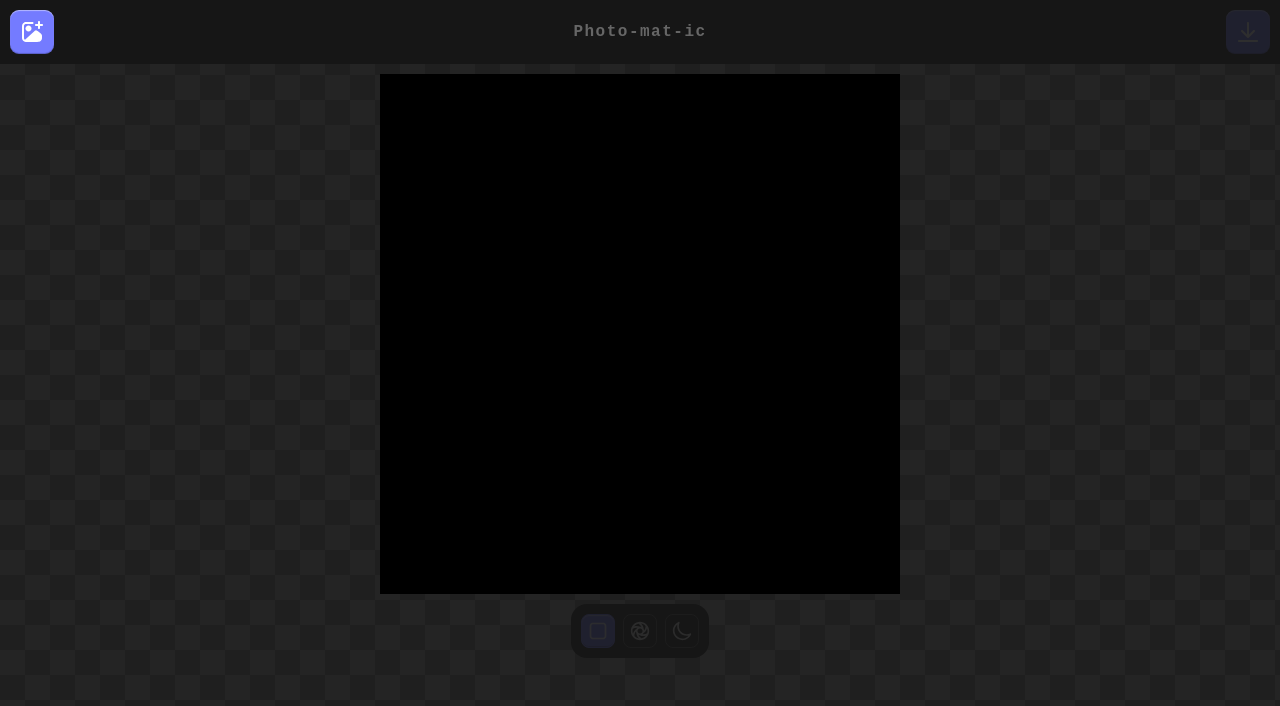
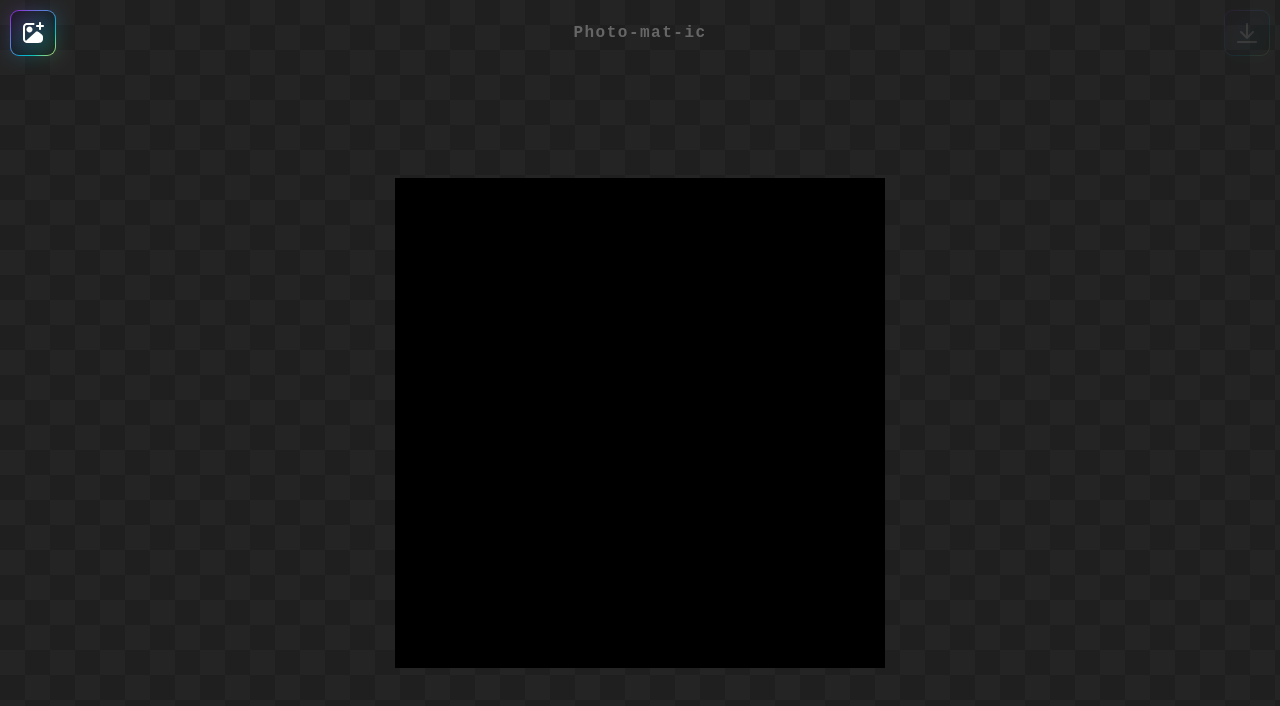
Before and after one commit to purplesquirrels/instaborder, a React (Vite) app: page / in a window 1280 px wide. Shown: the top 706 px of the page. Built offline with nearby package versions, Linux system fonts and the light colour scheme.

Commit message:
ui updates

```diff
--- a/src/App.tsx
+++ b/src/App.tsx
@@ -82,11 +82,17 @@ function readFile(file: File): Promise<PhotoData | void> {
   return new Promise((resolve) => {
     var reader = new FileReader();
 
+    // var worker = new Worker("image-worker.js");
+    // console.log("start", file.name);
+
     reader.onloadend = async function () {
       const tags = await ExifReader.load(file);
+      // console.log("reader done", file.name);
 
       const img = new Image();
       img.onload = () => {
+        // console.log("img loaded", file.name);
+
         const offscreenCanvas = document.createElement("canvas");
 
         const marginL = CANVAS_MARGIN;
@@ -108,6 +114,10 @@ function readFile(file: File): Promise<PhotoData | void> {
 
         offscreenCanvas.width = w;
         offscreenCanvas.height = h;
+
+        // worker.postMessage({
+        //   imageData: img
+        // })
 
         offscreenCanvas
           .getContext("2d", { alpha: false })
@@ -229,36 +239,46 @@ function App() {
     }
   }, [files, selectedFile, exifEnabled, bg, glow, rounded]);
 
+  async function setFiles(
+    files: FileList | null,
+    action: "append" | "replace" = "replace"
+  ) {
+    // const fs = e.target.files;
+    if (!files) return;
+
+    const first = files[0];
+
+    if (!first) return;
+
+    setLoadCount(files.length);
+    setState("loading");
+
+    console.log({ action });
+
+    if (action === "replace") {
+      store.setState((state) => {
+        return { ...state, files: [] };
+      });
+      setSelectedFile(0);
+    }
+
+    for (let i = 0; i < files.length; i++) {
+      await readFile(files[i]);
+    }
+
+    setState("editing");
+  }
+
   return (
-    <div className="card">
-      <div className="actions" style={{ margin: 0, borderRadius: 0 }}>
+    <>
+      <div className="nav">
         <input
           id="fileinput"
           type="file"
           multiple={true}
           accept="image/jpeg"
           onChange={async (e) => {
-            const fs = e.target.files;
-            if (!fs) return;
-
-            const first = fs[0];
-
-            if (!first) return;
-
-            setLoadCount(fs.length);
-            setState("loading");
-
-            store.setState((state) => {
-              return { ...state, files: [] };
-            });
-
-            setSelectedFile(0);
-
-            for (let i = 0; i < fs.length; i++) {
-              await readFile(fs[i]);
-            }
-
-            setState("editing");
+            setFiles(e.target.files, "replace");
           }}
         />
         <label className="filebutton" htmlFor="fileinput">
@@ -323,12 +343,14 @@ function App() {
           </svg>
         </button>
       </div>
+      <div className="canvas-wrap">
         <canvas
           ref={canvas}
           width={CANVAS_HEIGHT}
           height={CANVAS_HEIGHT}
         ></canvas>
-      <div className="actions" style={{ alignSelf: "center", margin: 0 }}>
+        {files && files.length > 0 ? (
+          <div className="actions">
             <label className="cb">
               <input
                 disabled={!hasSelectedFile}
@@ -441,7 +463,8 @@ function App() {
               )}
             </label>
           </div>
-      {files && files.length > 1 ? (
+        ) : null}
+      </div>
       <div className="filmstrip">
         {files?.map((f, i) => (
           <img
@@ -454,8 +477,36 @@ function App() {
             style={{ width: 100, height: 100, background: bg }}
           />
         ))}
+        {files?.length > 0 && (
+          <div className="filmstrip-add">
+            <input
+              id="addfileinput"
+              type="file"
+              multiple={true}
+              accept="image/jpeg"
+              onChange={async (e) => {
+                setFiles(e.target.files, "append");
+              }}
+            />
+            <label className="filebutton" htmlFor="addfileinput">
+              <svg
+                width="24"
+                height="24"
+                viewBox="0 0 24 24"
+                fill="none"
+                xmlns="http://www.w3.org/2000/svg"
+              >
+                <path
+                  fillRule="evenodd"
+                  clipRule="evenodd"
+                  d="M12 4C12.5523 4 13 4.44772 13 5V11H19C19.5523 11 20 11.4477 20 12C20 12.5523 19.5523 13 19 13H13V19C13 19.5523 12.5523 20 12 20C11.4477 20 11 19.5523 11 19V13H5C4.44772 13 4 12.5523 4 12C4 11.4477 4.44772 11 5 11H11V5C11 4.44772 11.4477 4 12 4Z"
+                  fill="currentColor"
+                />
+              </svg>
+            </label>
           </div>
-      ) : null}
+        )}
+      </div>
       {state === "loading" ? (
         <div className="fsloader">
           <Lottie
@@ -464,12 +515,12 @@ function App() {
             play
             style={{ width: 150, height: 150 }}
           />
-          <span>
+          {/* <span>
             Loading {files ? files.length + 1 : 1} of {loadCount}
-          </span>
+          </span> */}
         </div>
       ) : null}
-    </div>
+    </>
   );
 }
 
--- a/src/index.css
+++ b/src/index.css
@@ -11,11 +11,45 @@
   text-rendering: optimizeLegibility;
   -webkit-font-smoothing: antialiased;
   -moz-osx-font-smoothing: grayscale;
+
+  --grad-stop-1: rgb(160, 51, 255);
+  --grad-stop-2: rgb(91, 170, 255);
+  --grad-stop-3: rgb(242, 248, 113);
 }
 
 * {
   box-sizing: border-box;
 }
+
+/* .ai-generate-panel .ui-popover-content {
+    background: linear-gradient(0deg, rgb(255 255 255 / 60%), rgb(255 255 255 / 60%)) border-box,
+        linear-gradient(0deg, white, white) padding-box,
+        linear-gradient(
+                to right in oklch,
+                var(--grad-stop-1) 10%,
+                var(--grad-stop-2) 50%,
+                var(--grad-stop-3)
+            )
+            border-box;
+    border: 1px solid transparent;
+    box-shadow: none;
+}
+
+.ai-generate-panel .ui-popover-content:before {
+    content: "";
+    position: absolute;
+    background: linear-gradient(
+        to right in oklch,
+        var(--grad-stop-1) 10%,
+        var(--grad-stop-2) 50%,
+        var(--grad-stop-3)
+    );
+    inset: 0;
+    opacity: 0.25;
+    z-index: -1;
+    filter: blur(10px);
+} */
+
 body {
   margin: 0;
   display: grid;
@@ -49,15 +83,33 @@ body {
   font-family: "Courier New", Courier, monospace;
   letter-spacing: 1.5px;
 }
-.card {
-  display: flex;
-  flex-direction: column;
-  align-items: center;
+#root {
+  display: grid;
+  align-items: stretch;
+  width: 100%;
+  height: 100dvh;
   gap: 10px;
+  justify-content: stretch;
+  grid-auto-flow: row;
+  grid-template-rows: auto 1fr auto;
 }
 
 .spacer {
   flex: 1;
+}
+
+.nav {
+  display: flex;
+  align-items: center;
+  flex-wrap: nowrap;
+  gap: 8px;
+  position: relative;
+  padding: 10px 10px;
+  align-self: stretch;
+
+  user-select: none;
+  margin-bottom: 0;
+  justify-self: stretch;
 }
 
 .actions {
@@ -66,23 +118,34 @@ body {
   flex-wrap: nowrap;
   gap: 8px;
   position: relative;
-  padding: 10px 10px;
-  background: #161616;
+  padding: 16px;
+  backdrop-filter: blur(10px);
+  background: hsl(0deg 0% 0% / 51%);
   align-self: stretch;
 
   user-select: none;
-  margin: 10px;
   margin-bottom: 0;
-  border-radius: 16px;
+  border-radius: 20px;
+  justify-self: center;
+}
+
+.canvas-wrap {
+  display: grid;
+  place-content: center;
+  gap: 20px;
 }
 
 canvas {
   max-width: min(95vw, 1000px);
-  max-height: calc(100dvh - 280px);
+  max-height: calc(100dvh - 310px);
   aspect-ratio: 1 / 1;
+  background: #000;
+  justify-self: center;
+  align-self: center;
   /* border: 2px solid #ccc; */
 }
-#fileinput {
+#fileinput,
+#addfileinput {
   position: absolute;
   width: 0;
   height: 0;
@@ -93,7 +156,8 @@ canvas {
 button,
 .filebutton {
   -webkit-tap-hightlight: transparent;
-
+  position: relative;
+  z-index: 1;
   font-size: 1rem;
   background: buttonface;
   -webkit-appearance: none;
@@ -108,12 +172,44 @@ button,
   color: #fff;
   background: #747bff;
 
+  background: linear-gradient(
+        0deg,
+        rgba(40, 40, 40, 0.2),
+        rgba(40, 40, 40, 0.2)
+      )
+      border-box,
+    linear-gradient(0deg, #111, #111) padding-box,
+    linear-gradient(
+        to bottom right in oklch,
+        var(--grad-stop-1) 10%,
+        var(--grad-stop-2) 50%,
+        var(--grad-stop-3)
+      )
+      border-box;
+  border: 1.5px solid transparent;
+  box-shadow: none;
+
+  &:before {
+    content: "";
+    position: absolute;
+    background: linear-gradient(
+      to bottom right in oklch,
+      var(--grad-stop-1) 10%,
+      var(--grad-stop-2) 50%,
+      var(--grad-stop-3)
+    );
+    inset: 0;
+    opacity: 0.25;
+    z-index: -1;
+    filter: blur(10px);
+  }
+
   /* background: linear-gradient(
     to top,
     #747bff,
     color-mix(in srgb, #747bff, white 25%)
   ); */
-  box-shadow: inset 0 -1px 1px #0000003b, inset 0 1px 1px #ffffff75;
+  /* box-shadow: inset 0 -1px 1px #0000003b, inset 0 1px 1px #ffffff75; */
 
   &:disabled {
     opacity: 0.1;
@@ -160,7 +256,7 @@ button,
     height: 20px;
   }
 
-  border: 1px solid #555;
+  border: 1.5px solid #555;
 
   /* &::before {
     content: "";
@@ -180,9 +276,43 @@ button,
 
   &:has(input[type="checkbox"]:checked) {
     /* content: "✔"; */
-    background: #747bff;
-    box-shadow: inset 0 -1px 1px #0000003b, inset 0 1px 1px #ffffff75;
-    border: 1px solid #747bff;
+    /* background: #747bff; */
+    position: relative;
+    z-index: 1;
+    background: linear-gradient(
+          0deg,
+          rgba(40, 40, 40, 0.2),
+          rgba(40, 40, 40, 0.2)
+        )
+        border-box,
+      /* linear-gradient(0deg, transparent, #111) padding-box, */
+        linear-gradient(
+          to bottom right in oklch,
+          var(--grad-stop-1) 10%,
+          var(--grad-stop-2) 50%,
+          var(--grad-stop-3)
+        )
+        border-box;
+    border: 1.5px solid transparent;
+    box-shadow: none;
+
+    &:before {
+      content: "";
+      position: absolute;
+      background: linear-gradient(
+        to bottom right in oklch,
+        var(--grad-stop-1) 10%,
+        var(--grad-stop-2) 50%,
+        var(--grad-stop-3)
+      );
+      inset: 0;
+      opacity: 0.25;
+      z-index: -1;
+      filter: blur(10px);
+    }
+
+    /* box-shadow: inset 0 -1px 1px #0000003b, inset 0 1px 1px #ffffff75; */
+    border: 1.5px solid #fff;
     /* border-color: #fff; */
   }
 }
@@ -207,6 +337,8 @@ button,
   max-width: 100vw;
   gap: 10px;
   padding: 10px;
+  align-items: center;
+  justify-self: center;
 
   img {
     flex-shrink: 0;
@@ -216,6 +348,9 @@ button,
   }
   img.selected {
     border: 4px solid #646cff;
+  }
+  .filmstrip-add {
+    padding: 1rem;
   }
 }
 
```
Lines whose indentation alone changed are shown as unchanged.
